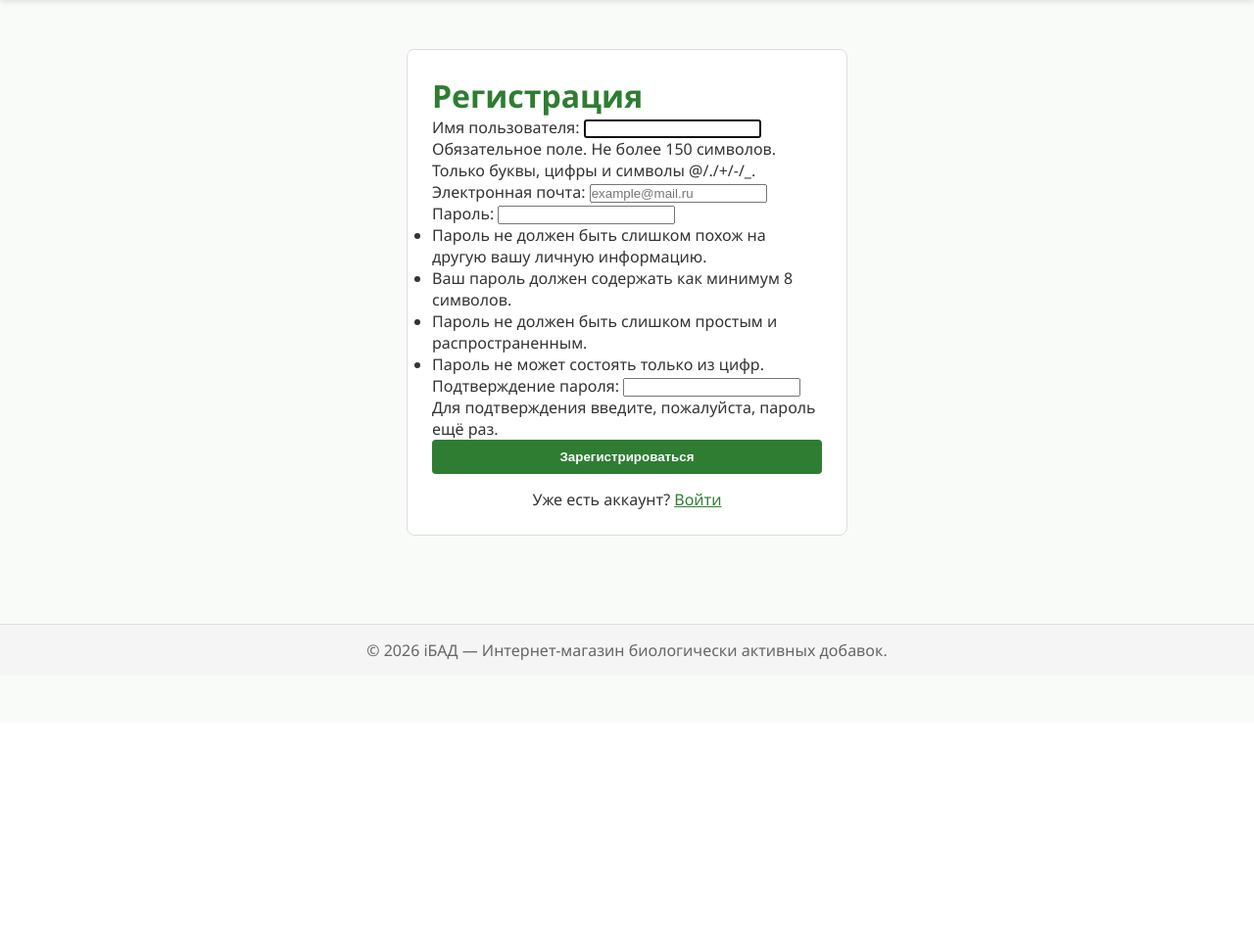
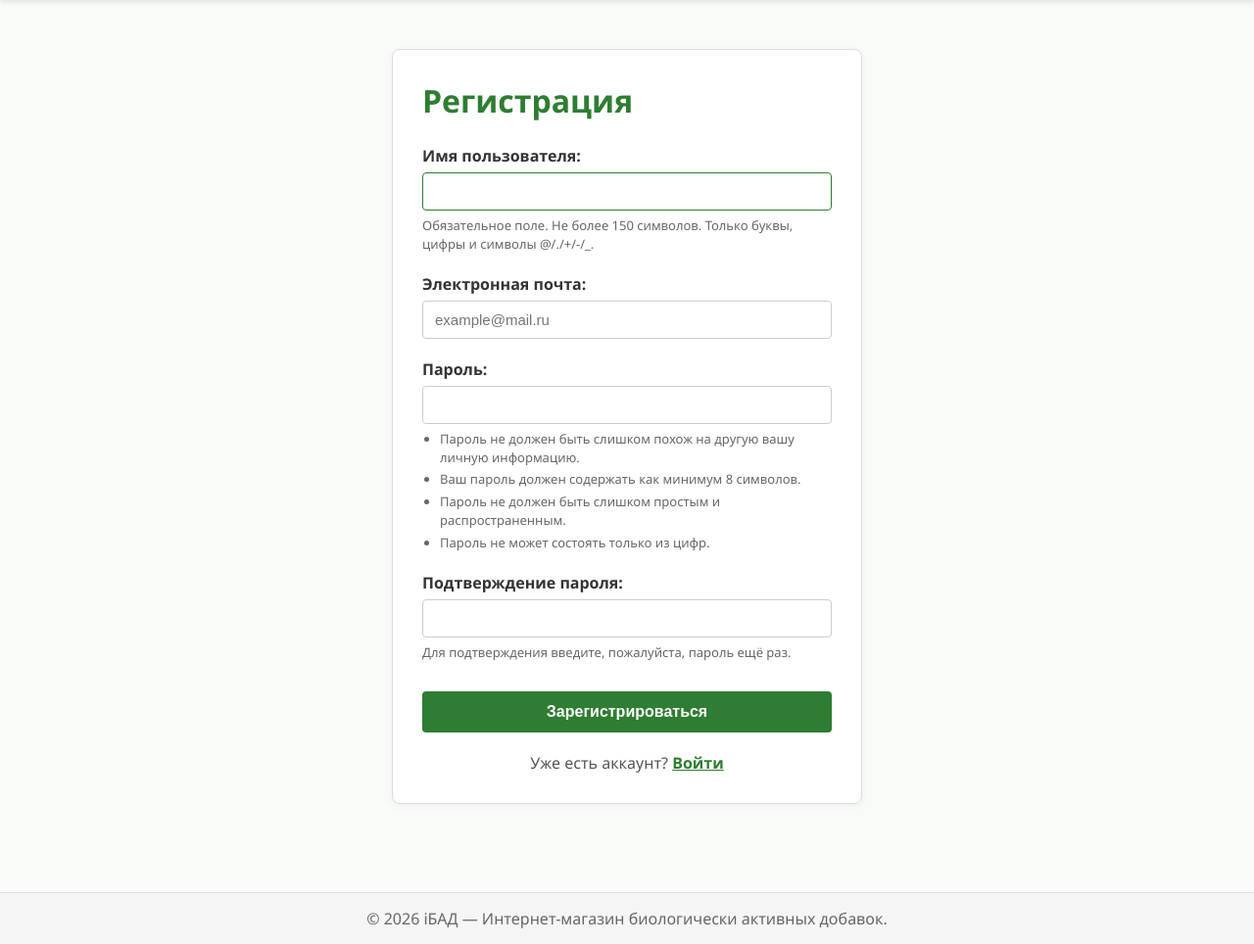
Before and after one commit to haritonov27081994-dev/project2, a Django app: page /users/register/ in a window 1280 px wide. Shown: the part 62-1026 px from the top of the page at 98% size. Before the commit the page ends 736 px from the top, so only its background shows below. Run offline with Django 5.2, Linux system fonts and the light colour scheme.

Commit message:
style(users): выровнять поля и отступы в формах регистрации и входа

```diff
--- a/apps/users/templates/users/register.html
+++ b/apps/users/templates/users/register.html
@@ -3,15 +3,91 @@
 {% block page_title %}Регистрация — iБАД{% endblock page_title %}
 
 {% block page_content %}
-<div style="max-width: 450px; margin: 30px auto; padding: 25px; border: 1px solid #ddd; border-radius: 8px; background: #fff;">
-  <h1 style="color: #2e7d32; margin-top: 0;">Регистрация</h1>
+<style>
+  .auth-card {
+    max-width: 480px;
+    margin: 30px auto;
+    padding: 30px;
+    border: 1px solid #ddd;
+    border-radius: 8px;
+    background: #fff;
+    box-shadow: 0 2px 8px rgba(0, 0, 0, 0.05);
+  }
+  .form-group {
+    margin-bottom: 20px; /* Большое расстояние между полями */
+  }
+  .form-group label {
+    display: block;
+    font-weight: bold;
+    margin-bottom: 6px;
+    color: #333;
+  }
+  .form-group input {
+    width: 100%;
+    padding: 10px 12px;
+    border: 1px solid #ccc;
+    border-radius: 4px;
+    font-size: 15px;
+    box-sizing: border-box; /* Чтобы padding не ломал ширину 100% */
+  }
+  .form-group input:focus {
+    outline: none;
+    border-color: #2e7d32;
+  }
+  .helptext {
+    display: block;
+    margin-top: 6px;
+    font-size: 13px;
+    line-height: 1.45; /* Увеличенный межстрочный интервал для подсказок */
+    color: #666;
+  }
+  .helptext ul {
+    margin: 6px 0 0 18px;
+    padding: 0;
+  }
+  .helptext li {
+    margin-bottom: 4px; /* Отступы между пунктами требований к паролю */
+  }
+  .errorlist {
+    color: #d32f2f;
+    list-style: none;
+    padding: 0;
+    margin: 0 0 6px 0;
+    font-size: 13px;
+    font-weight: bold;
+  }
+</style>
+
+<div class="auth-card">
+  <h1 style="color: #2e7d32; margin-top: 0; margin-bottom: 24px;">Регистрация</h1>
+
   <form method="post">
     {% csrf_token %}
-    {{ form.as_p }}
-    <button type="submit" style="background-color: #2e7d32; color: white; border: none; padding: 10px 20px; border-radius: 4px; cursor: pointer; font-weight: bold; width: 100%;">Зарегистрироваться</button>
+
+    {% if form.non_field_errors %}
+      <div class="errorlist">{{ form.non_field_errors }}</div>
+    {% endif %}
+
+    {% for field in form %}
+      <div class="form-group">
+        {{ field.label_tag }}
+        {{ field }}
+        {% if field.errors %}
+          {{ field.errors }}
+        {% endif %}
+        {% if field.help_text %}
+          <div class="helptext">{{ field.help_text|safe }}</div>
+        {% endif %}
+      </div>
+    {% endfor %}
+
+    <button type="submit" style="background-color: #2e7d32; color: white; border: none; padding: 12px 20px; border-radius: 4px; cursor: pointer; font-weight: bold; font-size: 16px; width: 100%; margin-top: 10px;">
+      Зарегистрироваться
+    </button>
   </form>
-  <p style="margin-top: 15px; text-align: center;">
-    Уже есть аккаунт? <a href="{% url 'users:login' %}" style="color: #2e7d32;">Войти</a>
+
+  <p style="margin-top: 20px; text-align: center; color: #555;">
+    Уже есть аккаунт? <a href="{% url 'users:login' %}" style="color: #2e7d32; font-weight: bold;">Войти</a>
   </p>
 </div>
 {% endblock page_content %}
```
Also changed, not shown: apps/users/templates/users/login.html (+80 -10 lines).
